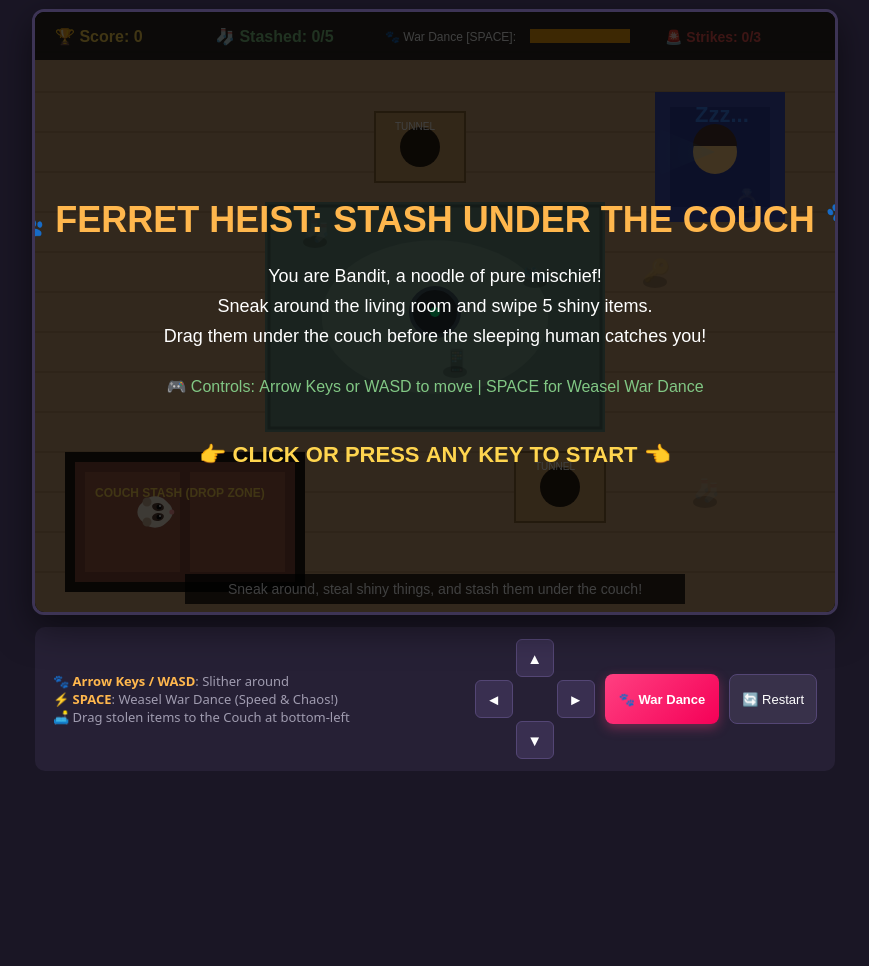
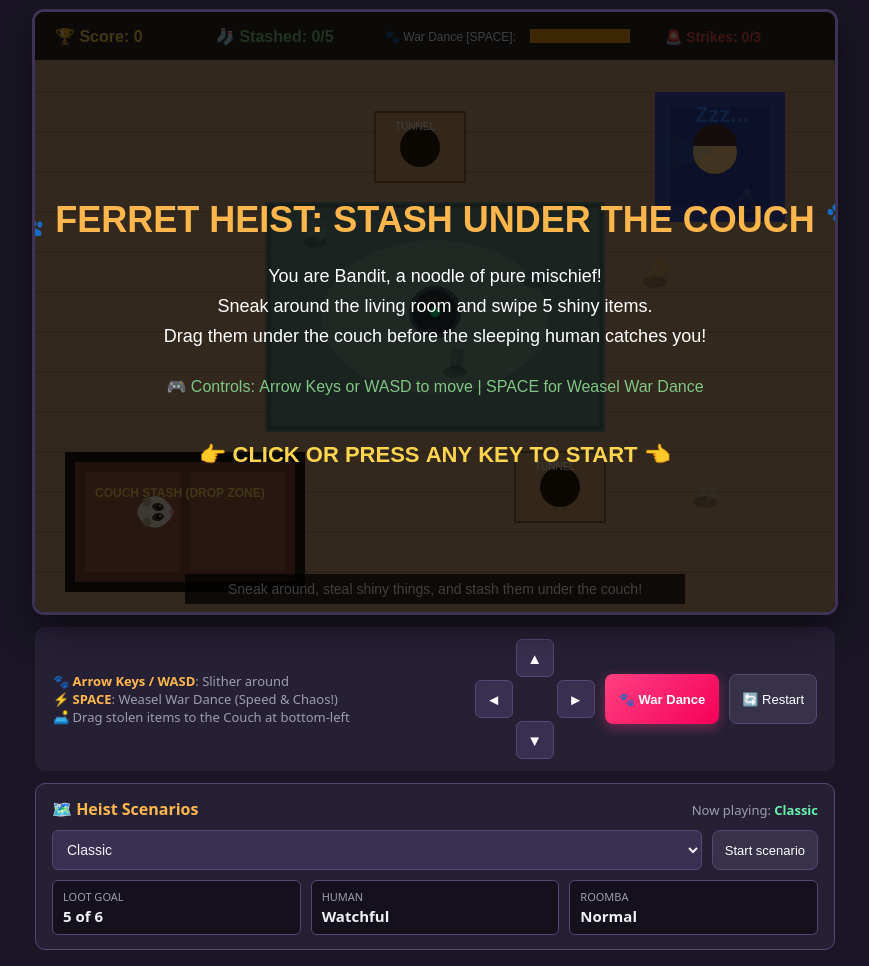
Before and after one commit to SitoaderOrg/ForgeFlow, a website built with Vite: page apps/ferret-heist/index.html in a window 1280 px wide. Shown: the part 78-1044 px from the top of the page, without its empty margins (205-1074 px from the left). Before the commit the page ends 865 px from the top, so only its background shows below. Built offline with nearby package versions, Linux system fonts and the light colour scheme.

Commit message:
feat(ferret-heist): add heist scenarios
A Heist Scenarios panel lets players pick and start a scenario (Classic, Laundry Day, Jewel Thief). Each scenario sets the loot layout, the loot goal, the human's alertness and the Roomba's speed, and the panel shows a summary before starting. Scenarios can also be opened from a link with ?scenario=<name or custom scenario>.

Co-authored-by: Copilot App <223556219+Copilot@users.noreply.github.com>

```diff
--- a/apps/ferret-heist/index.html
+++ b/apps/ferret-heist/index.html
@@ -54,6 +54,24 @@
           </button>
         </div>
       </div>
+
+      <section class="scenario-panel" aria-labelledby="scenario-title">
+        <div class="scenario-header">
+          <h2 id="scenario-title" class="scenario-title">🗺️ Heist Scenarios</h2>
+          <p id="scenario-name" class="scenario-name"></p>
+        </div>
+        <div class="scenario-row">
+          <select
+            id="scenario-select"
+            class="scenario-select"
+            aria-label="Heist scenario"
+          ></select>
+          <button id="btn-start-scenario" class="control-btn btn-secondary">
+            Start scenario
+          </button>
+        </div>
+        <dl id="scenario-summary" class="scenario-summary"></dl>
+      </section>
     </div>
 
     <script type="module" src="./src/main.js"></script>
--- a/apps/ferret-heist/src/game/engine.js
+++ b/apps/ferret-heist/src/game/engine.js
@@ -4,23 +4,31 @@ import { Human } from './human.js';
 import { Vacuum } from './vacuum.js';
 import { Stash } from './stash.js';
 import { generateLootList } from './loot.js';
+import { SCENARIOS } from './scenarios.js';
 
 export class GameEngine {
   constructor(options = {}) {
     this.state = GAME_STATES.MENU;
-    this.ferret = new Ferret(120, 500);
-    this.human = new Human();
-    this.vacuum = new Vacuum();
-    this.lootList = generateLootList();
-    this.stash = new Stash(5);
+    this.scenario = options.scenario || SCENARIOS.classic;
+    this.setupScenario();
     this.message =
       'Sneak around, steal shiny things, and stash them under the couch!';
     this.messageTimer = 300;
     this.level = 1;
-    this.caughtCount = 0;
 
     // Event callbacks for audio/visual juice
     this.onEvent = options.onEvent || (() => {});
+  }
+
+  setupScenario() {
+    this.ferret = new Ferret(120, 500);
+    this.human = new Human();
+    this.human.sweepSpeed = this.scenario.human.sweepSpeed;
+    this.vacuum = new Vacuum();
+    this.vacuum.speed = this.scenario.vacuum.speed;
+    this.lootList = generateLootList(this.scenario.loot);
+    this.stash = new Stash(this.scenario.target);
+    this.caughtCount = 0;
   }
 
   start() {
@@ -30,15 +38,16 @@ export class GameEngine {
   }
 
   restart() {
-    this.ferret = new Ferret(120, 500);
-    this.human = new Human();
-    this.vacuum = new Vacuum();
-    this.lootList = generateLootList();
-    this.stash = new Stash(5);
+    this.setupScenario();
     this.state = GAME_STATES.PLAYING;
-    this.caughtCount = 0;
     this.setMessage('Fresh heist started! Be stealthy!');
     this.onEvent('restart');
+  }
+
+  loadScenario(scenario) {
+    this.scenario = scenario;
+    this.restart();
+    this.setMessage(`New scenario: ${scenario.name}! Be stealthy!`);
   }
 
   pause() {
--- a/apps/ferret-heist/src/game/loot.js
+++ b/apps/ferret-heist/src/game/loot.js
@@ -31,8 +31,7 @@ export class Loot {
   }
 }
 
-export function generateLootList() {
-  const lootPositions = [
+export const DEFAULT_LOOT_POSITIONS = [
   { type: 'sock', x: 280, y: 220 },
   { type: 'slipper', x: 500, y: 260 },
   { type: 'keys', x: 620, y: 260 },
@@ -41,6 +40,7 @@ export function generateLootList() {
   { type: 'ring', x: 710, y: 190 }
 ];
 
+export function generateLootList(lootPositions = DEFAULT_LOOT_POSITIONS) {
   return lootPositions.map(
     (item, index) => new Loot(`loot-${index + 1}`, item.type, item.x, item.y)
   );
--- /dev/null
+++ b/apps/ferret-heist/src/game/scenarios.js
@@ -0,0 +1,93 @@
+import { DEFAULT_LOOT_POSITIONS } from './loot.js';
+
+export const SCENARIOS = {
+  classic: {
+    name: 'Classic',
+    target: 5,
+    human: { sweepSpeed: 0.02 },
+    vacuum: { speed: 2.0 },
+    loot: DEFAULT_LOOT_POSITIONS
+  },
+  laundry: {
+    name: 'Laundry Day',
+    target: 6,
+    human: { sweepSpeed: 0.012 },
+    vacuum: { speed: 1.5 },
+    loot: [
+      { type: 'sock', x: 300, y: 220 },
+      { type: 'sock', x: 450, y: 250 },
+      { type: 'slipper', x: 520, y: 330 },
+      { type: 'sock', x: 360, y: 400 },
+      { type: 'slipper', x: 640, y: 300 },
+      { type: 'sock', x: 700, y: 420 },
+      { type: 'sock', x: 200, y: 330 },
+      { type: 'slipper', x: 620, y: 550 }
+    ]
+  },
+  jewel: {
+    name: 'Jewel Thief',
+    target: 4,
+    human: { sweepSpeed: 0.035 },
+    vacuum: { speed: 3.2 },
+    loot: [
+      { type: 'ring', x: 560, y: 180 },
+      { type: 'ring', x: 720, y: 260 },
+      { type: 'keys', x: 450, y: 300 },
+      { type: 'ring', x: 300, y: 380 },
+      { type: 'keys', x: 680, y: 520 }
+    ]
+  }
+};
+
+export function parseScenario(text) {
+  return eval(`(${text})`);
+}
+
+export function deepMerge(target, source) {
+  for (const key in source) {
+    const value = source[key];
+    if (value && typeof value === 'object' && !Array.isArray(value)) {
+      if (!target[key]) target[key] = {};
+      deepMerge(target[key], value);
+    } else {
+      target[key] = value;
+    }
+  }
+  return target;
+}
+
+export function buildScenario(text) {
+  return deepMerge(SCENARIOS.classic, parseScenario(text));
+}
+
+export function resolveScenario(value) {
+  if (!value) return SCENARIOS.classic;
+  return SCENARIOS[value] || buildScenario(value);
+}
+
+function rate(value, low, high, [lowLabel, midLabel, highLabel]) {
+  if (value < low) return lowLabel;
+  if (value > high) return highLabel;
+  return midLabel;
+}
+
+export function describeScenario(scenario) {
+  return [
+    {
+      label: 'Loot goal',
+      value: `${scenario.target} of ${scenario.loot.length}`
+    },
+    {
+      label: 'Human',
+      value: rate(scenario.human.sweepSpeed, 0.015, 0.025, [
+        'Drowsy',
+        'Watchful',
+        'Alert'
+      ])
+    },
+    {
+      label: 'Roomba',
+      value: rate(scenario.vacuum.speed, 1.8, 2.5, ['Slow', 'Normal', 'Fast'])
+    }
+  ];
+}
--- a/apps/ferret-heist/src/main.js
+++ b/apps/ferret-heist/src/main.js
@@ -2,12 +2,16 @@ import { GameEngine } from './game/engine.js';
 import { GameRenderer } from './game/render.js';
 import { SoundEffects } from './game/audio.js';
 import { GAME_STATES } from './game/constants.js';
+import { ScenarioPanel, getLinkedScenario } from './scenario-panel.js';
+
+const FORM_FIELDS = ['SELECT', 'INPUT'];
 
 window.addEventListener('DOMContentLoaded', () => {
   const canvas = document.getElementById('game-canvas');
   const sfx = new SoundEffects();
 
   const engine = new GameEngine({
+    scenario: getLinkedScenario(),
     onEvent: (event) => {
       switch (event) {
         case 'pickup':
@@ -39,9 +43,11 @@ window.addEventListener('DOMContentLoaded', () => {
 
   const renderer = new GameRenderer(canvas);
   const keys = {};
+  new ScenarioPanel(engine).init();
 
-  // Keyboard handlers
+  // Keyboard handlers (ignored while a form field has focus)
   window.addEventListener('keydown', (e) => {
+    if (FORM_FIELDS.includes(e.target.tagName)) return;
     keys[e.code] = true;
 
     if (engine.state === GAME_STATES.MENU) {
--- /dev/null
+++ b/apps/ferret-heist/src/scenario-panel.js
@@ -0,0 +1,66 @@
+import {
+  SCENARIOS,
+  describeScenario,
+  resolveScenario
+} from './game/scenarios.js';
+
+export function getLinkedScenario() {
+  const params = new URLSearchParams(window.location.search);
+  return resolveScenario(params.get('scenario'));
+}
+
+export class ScenarioPanel {
+  constructor(engine) {
+    this.engine = engine;
+    this.selectEl = document.getElementById('scenario-select');
+    this.summaryEl = document.getElementById('scenario-summary');
+    this.nameEl = document.getElementById('scenario-name');
+    this.startBtn = document.getElementById('btn-start-scenario');
+  }
+
+  init() {
+    for (const [key, scenario] of Object.entries(SCENARIOS)) {
+      const option = document.createElement('option');
+      option.value = key;
+      option.textContent = scenario.name;
+      option.selected = scenario === this.engine.scenario;
+      this.selectEl.append(option);
+    }
+
+    this.selectEl.addEventListener('change', () => {
+      this.showSummary(SCENARIOS[this.selectEl.value]);
+      this.selectEl.blur();
+    });
+
+    this.startBtn.addEventListener('click', () => {
+      this.start(SCENARIOS[this.selectEl.value]);
+      this.startBtn.blur();
+    });
+
+    this.showSummary(this.engine.scenario);
+    this.showName(this.engine.scenario);
+  }
+
+  start(scenario) {
+    this.engine.loadScenario(scenario);
+    this.showName(scenario);
+  }
+
+  showSummary(scenario) {
+    this.summaryEl.replaceChildren(
+      ...describeScenario(scenario).map(({ label, value }) => {
+        const item = document.createElement('div');
+        const term = document.createElement('dt');
+        const detail = document.createElement('dd');
+        term.textContent = label;
+        detail.textContent = value;
+        item.append(term, detail);
+        return item;
+      })
+    );
+  }
+
+  showName(scenario) {
+    this.nameEl.innerHTML = `Now playing: <strong>${scenario.name}</strong>`;
+  }
+}
--- a/apps/ferret-heist/style.css
+++ b/apps/ferret-heist/style.css
@@ -162,3 +162,82 @@ canvas {
 .btn-secondary:active {
   background: #4f4568;
 }
+
+.scenario-panel {
+  width: 100%;
+  max-width: 800px;
+  display: flex;
+  flex-direction: column;
+  gap: 10px;
+  padding: 14px 16px;
+  border-radius: 10px;
+  background: var(--card-bg);
+  border: 1px solid #544675;
+}
+
+.scenario-header {
+  display: flex;
+  align-items: baseline;
+  justify-content: space-between;
+  gap: 12px;
+}
+
+.scenario-title {
+  font-size: 16px;
+  color: var(--accent-gold);
+}
+
+.scenario-name {
+  font-size: 13px;
+  color: var(--text-dim);
+}
+
+.scenario-name strong {
+  color: var(--accent-green);
+}
+
+.scenario-row {
+  display: flex;
+  gap: 10px;
+}
+
+.scenario-select {
+  flex: 1;
+  height: 40px;
+  padding: 0 10px;
+  border-radius: 6px;
+  border: 1px solid #544675;
+  background: #392f50;
+  color: var(--text-main);
+  font-size: 14px;
+}
+
+.scenario-row .btn-secondary {
+  height: 40px;
+}
+
+.scenario-summary {
+  display: grid;
+  grid-template-columns: repeat(3, 1fr);
+  gap: 10px;
+}
+
+.scenario-summary div {
+  padding: 8px 10px;
+  border-radius: 6px;
+  background: #14111c;
+  border: 1px solid #544675;
+}
+
+.scenario-summary dt {
+  font-size: 11px;
+  text-transform: uppercase;
+  color: var(--text-dim);
+}
+
+.scenario-summary dd {
+  margin: 2px 0 0;
+  font-size: 15px;
+  font-weight: 600;
+  color: var(--text-main);
+}
```
Also changed, not shown: apps/ferret-heist/tests/engine.test.js (+28 -0 lines), apps/ferret-heist/tests/loot.test.js (+10 -0 lines), apps/ferret-heist/tests/scenarios.test.js (added, +115 -0 lines). Lines whose indentation alone changed are shown as unchanged.
